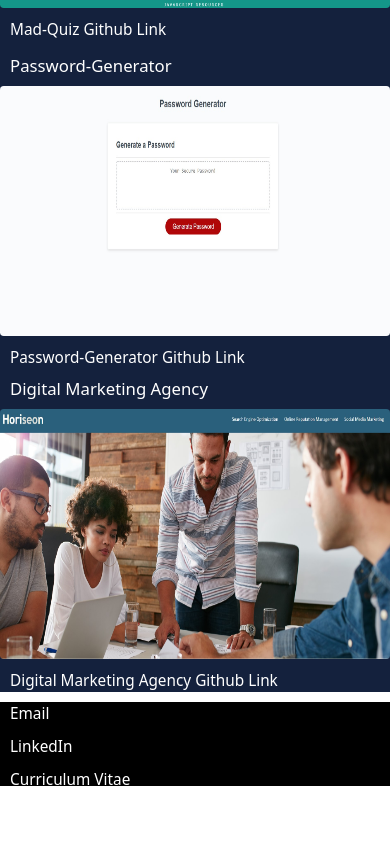
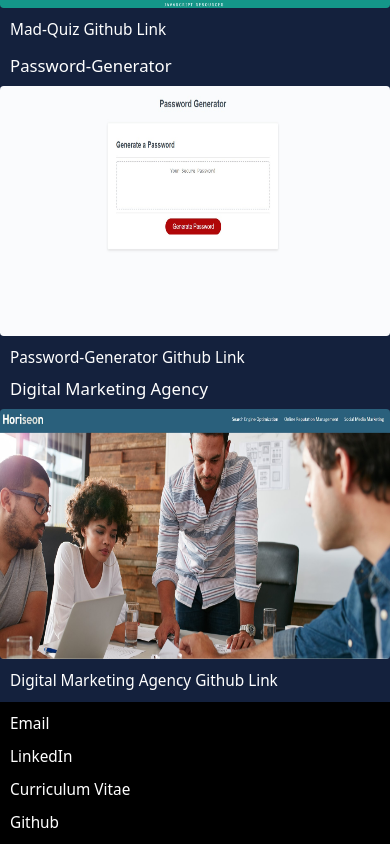
Before and after one commit to RamiElsayed/my-portfolio, a plain HTML site: page index.html in a window 390 px wide. Shown: the part 2242-3086 px from the top of the page. Drawn offline with nearby package versions, Linux system fonts and the light colour scheme.

Commit message:
fixed responsivness

```diff
--- a/styles.css
+++ b/styles.css
@@ -10,7 +10,6 @@
 html {
   font-size: 10px;
 }
-
 header {
   --bs-gutter-x: 0;
   background-color: var(--black);
@@ -45,12 +44,13 @@ header {
 .projects {
   background-color: var(--oxford-blue);
   color: var(--white);
+  overflow: auto;
 }
 #border2 {
   border-right: 0.5rem solid var(--white);
   height: 60rem;
 }
-.image-size{
+.image-size {
   height: 25rem;
   width: 45rem;
 }
@@ -58,7 +58,8 @@ footer {
   --bs-gutter-x: 0;
   background-color: var(--black);
   color: var(--white);
-  height: 10vh
+  height: 10vh;
+  overflow: auto;
 }
 .project1-img:hover {
   transform: scale(1.05);
@@ -73,4 +74,7 @@ footer {
   #border2 {
     display: none;
   }
+  footer {
+    height: 100%;
+  }
 }
```
